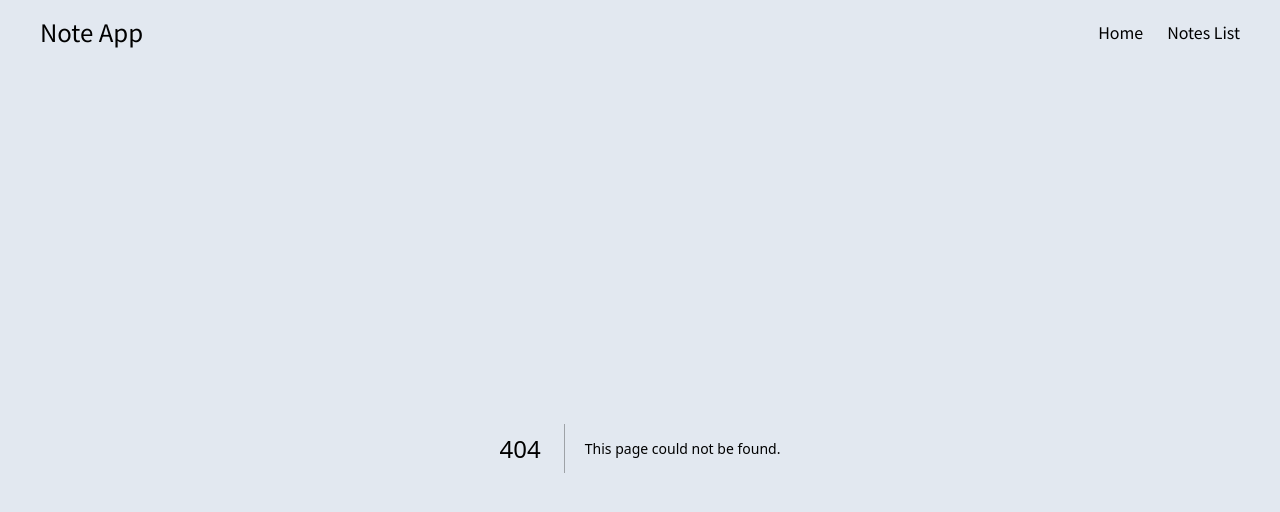
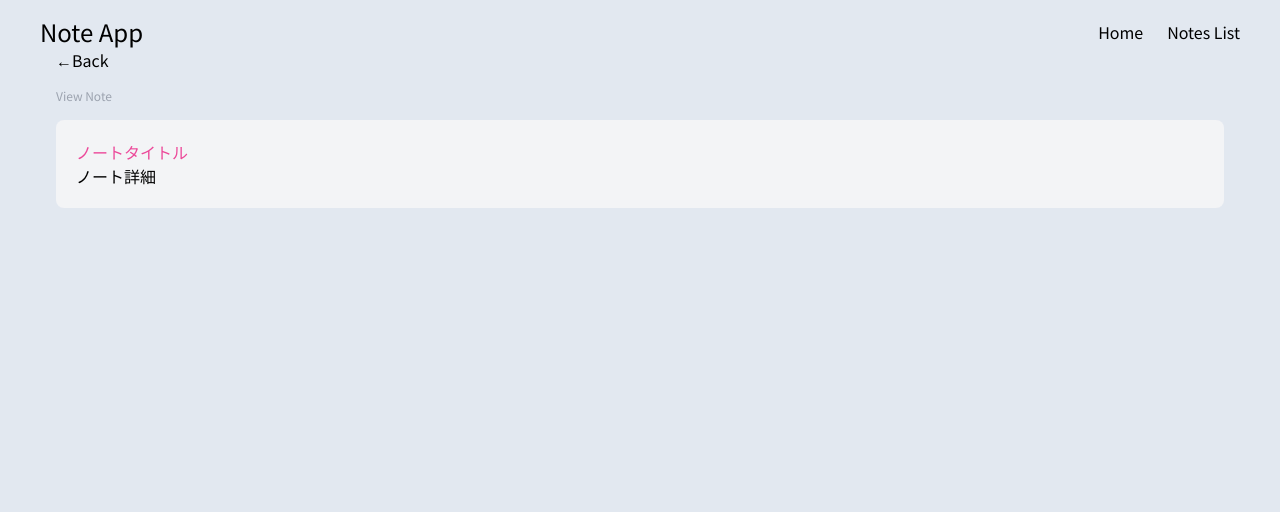
Before and after one commit to muramurakiyokiyo/note-app, a Next.js app: page /notes/1 in a window 1280 px wide. Before the commit this address had no page. Shown: the top 512 px of the page. Built offline with nearby package versions, Linux system fonts and the light colour scheme.

Commit message:
詳細ノートページを作ってみよう

```diff
--- /dev/null
+++ b/app/notes/[id]/Note.tsx
@@ -0,0 +1,12 @@
+import React from "react";
+
+const Note = ()=>{
+    return(
+        <div className="Flex flex-col bg-gray-100 rounded-lg p-5 gap-2.5">
+            <h3 className="text-pink-500">ノートタイトル</h3>
+            <span>ノート詳細</span>
+        </div>
+    );
+ };
+
+export default Note;
--- /dev/null
+++ b/app/notes/[id]/page.tsx
@@ -0,0 +1,14 @@
+import Link from "next/link"
+import Note from "./Note"
+
+export default async function Page(){
+    return (
+        <main className="mx-2 sm:mx-4">
+            <Link href="/notes">
+                ←Back
+            </Link>
+            <h2 className="my-4 text-gray-400 text-xs" >View Note</h2>
+            <Note/>
+        </main>
+    )
+};
--- a/app/notes/page.tsx
+++ b/app/notes/page.tsx
@@ -25,7 +25,7 @@ export default async function Page(){
 const NoteItem = ({note}: NoteProps)=>{
     return(
         <div className="bg-gray-100 rounded-lg p-5">
-            <Link href={`/notes/1`}>
+            <Link href={`/notes/${note.id}`}>
                 <h3 className='text-purple-500 hover:text-purple-700 text-lg md:text-x1 font-semibold mb-3 underline'>{note.title}</h3>
                 {parse(note.content)}
             </Link>
```
